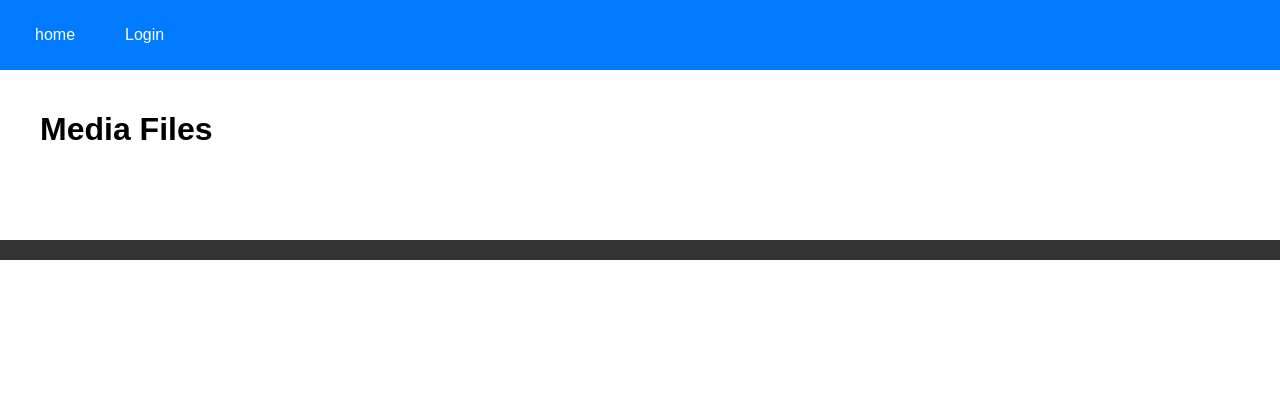
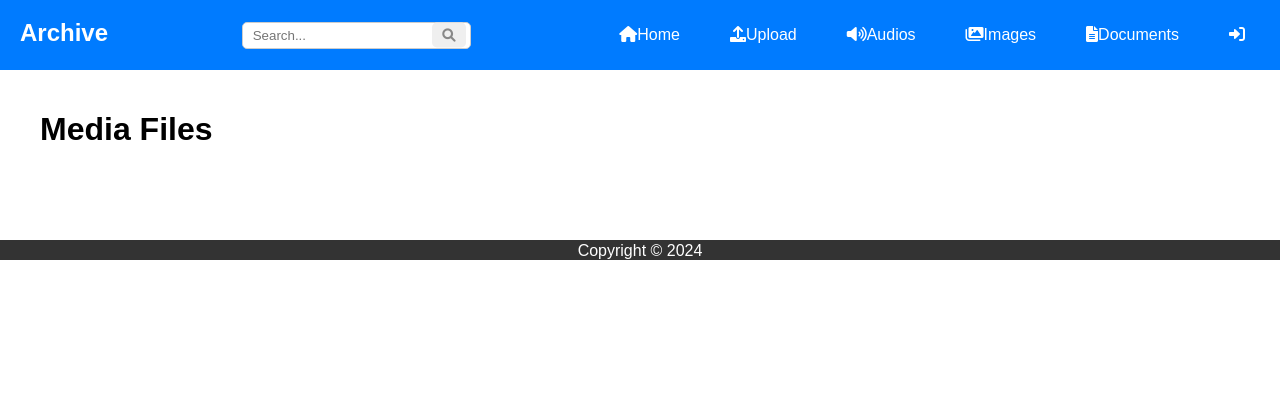
Before and after one commit to shy908/Ziklag-archive, a Django app: page /audio in a window 1280 px wide. Shown: the top 420 px of the page. Run offline with Django 5.2, Linux system fonts and the light colour scheme; data that the repository does not hold is empty; some libraries are stand-ins or nearby versions.

Commit message:
added search form and nav icons

```diff
--- a/templates/base.html
+++ b/templates/base.html
@@ -7,28 +7,52 @@
     <meta name="keywords" content="">
     <meta name="viewport" content="width=device-width, initial-scale=1.0">
     <title>Archive | {% block title %}{% endblock title %}</title>
+    <link rel="stylesheet" href="https://cdnjs.cloudflare.com/ajax/libs/font-awesome/6.0.0-beta3/css/all.min.css">
     <link rel="stylesheet" type="text/css" href="{% static '/css/style.css' %}">
+    <link rel="stylesheet" href="https://code.jquery.com/ui/1.12.1/themes/base/jquery-ui.css">
+    <script src="https://code.jquery.com/ui/1.12.1/jquery-ui.js"></script>
+    <script src="https://code.jquery.com/jquery-3.6.0.min.js"></script>
 </head>
 <body>
 <header>
-    <nav>
+    <div class="toggle-btn" onclick="myFunc();">
+        <label id="icon">
+            <i class="fas fa-bars"></i>
+        </label>
+    </div>
+    <label class="logo"><a href="{% url 'home' %}">Archive</a></label>
+    <form action="{% url 'search_media' %}" method="GET" class="search-form">
+        {% csrf_token %}
+        <input type="text" name="q"  id="search-input" placeholder="Search..." class="search-input">
+        <button type="submit" class="search-button"><i class="fas fa-search"></i></button>
+    </form>
+    <nav id="nav">
         <ul>
-            <li><a href="{% url 'home' %}" title="Recipes" aria-label="Link to view recipes">home</a></li>
+            <li><a href="{% url 'home' %}" title="home" ><i class="fas fa-home"></i>Home</a></li>
+            <li><a href="{% url 'upload' %}" title="upload" ><i class="fas fa-upload"></i>Upload</a></li>
+            <li><a href="{% url 'audio' %}" title="audios" ><i class="fas fa-volume-up"></i>Audios</a></li>
+            <li><a href="{% url 'images' %}" title="images" ><i class="fas fa-images"></i>Images</a></li>
+            <li><a href="{% url 'documents' %}" title="document" ><i class="fas fa-file-alt"></i>Documents</a></li>
             {% if request.user.is_authenticated %}
-                <li><a href="{% url 'logout_page' %}" title="Logout">Logout</a></li>
+                <li><a href="{% url 'logout_page' %}" title="Logout"><i class="fas fa-sign-out-alt"></i></a></li>
             {% else %}
-                <li><a href="{% url 'login_user' %}" title="Login" aria-label="Link to log in to the application">Login</a></li>
+                <li><a href="{% url 'login_user' %}" title="Login" aria-label="Link to log in to the application"><i class="fas fa-sign-in-alt"></i></a></li>
             {% endif %}
         </ul>
     </nav>
 </header>
+
+<script src="{% static 'js/script.js'%}"></script>
+
 <div class="page_container">
     {% block body_data %}{% endblock body_data %}
 </div>
-<footer></footer>
+
+<footer>
     <section class="footer_bottom">
         <span>Copyright &copy; 2024</span>
     </section>
 </footer>
+
 </body>
 </html>
```
